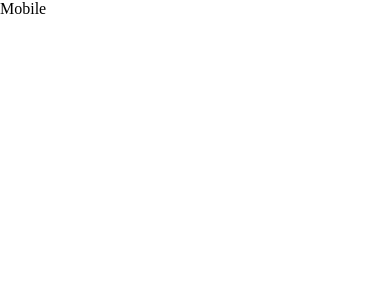
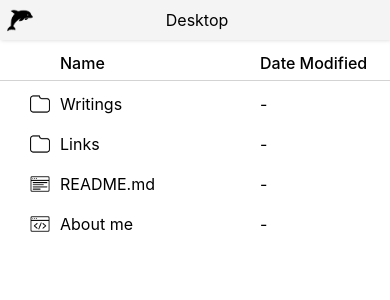
Before and after one commit to jzfqiu/DolphinOS, a React (Create React App) app: page / in a window 390 px wide. Shown: the top 300 px of the page. Built offline with nearby package versions, Linux system fonts and the light colour scheme.

Commit message:
Add basic mobile support

```diff
--- a/src/App.tsx
+++ b/src/App.tsx
@@ -1,8 +1,9 @@
 import React, { useEffect, useState } from "react";
+import Mobile from "./components/Mobile";
 import System from "./components/System";
 
 
-export default function App(props: {}) {
+export default function App() {
     // https://stackoverflow.com/questions/39435395/reactjs-how-to-determine-if-the-application-is-being-viewed-on-mobile-or-deskto
     const [width, setWidth] = useState<number>(window.innerWidth);
 
@@ -19,7 +20,7 @@ export default function App(props: {}) {
     const isMobile = width <= 768;
 
     if (isMobile)
-        return <div>Mobile</div>;
+        return <Mobile/>;
     else
         return <System/>;
 }
--- a/src/Components/Folder.tsx
+++ b/src/Components/Folder.tsx
@@ -8,6 +8,7 @@ const applications = applications_data as Applications;
 
 type FolderProps = {
 	appData: FolderAppData;
+    mobile?: boolean;
 };
 
 export default function Folder(props: FolderProps) {
@@ -22,22 +23,25 @@ export default function Folder(props: FolderProps) {
 	}
 	const dispatch = useDispatch();
 
+	function mount(program: string) {
+		// if program is a link, open it in a new tab in the browser
+		if (applications[program].type === "Link") {
+			window
+				.open((applications[program] as LinkAppData).url, "_blank")
+				?.focus();
+		} else {
+			dispatch({ type: "window/mount", payload: program });
+		}
+	}
+
 	function buildFolderItems(program: string) {
 		const appData = applications[program];
 		return (
 			<div
 				key={program}
 				className={`FolderItem ${program === selected ? "selected" : ""}`}
-                onDoubleClick={() =>{
-                    // if program is a link, open it in a new tab in the browser
-                    if (applications[program].type === "Link") {
-                        window
-                            .open((applications[program] as LinkAppData).url, "_blank")
-                            ?.focus();
-                    } else {
-                        dispatch({ type: "window/mount", payload: program })
-                    }
-                }}
+				onDoubleClick={() => props.mobile ? undefined : mount(program)}
+				onClick={() => props.mobile ?  mount(program) : undefined}
 				onMouseDown={(e) => selectFolderItem(program, e)}
 			>
 				<img src={getIcon(appData.type)} alt={appData.type}></img>
--- a/src/Components/Mobile.tsx
+++ b/src/Components/Mobile.tsx
@@ -1,15 +1,43 @@
 import React from "react";
-// import {
-//     AppData,
-//     FolderAppData,
-//     FileAppData,
-//     getIcon,
-//     applications,
-// } from "./Utils";
+import { useDispatch, useSelector } from "react-redux";
+import { RootState } from "../store";
+import { applications, buildContent } from "./Utils";
+import cross from "../assets/icons/cross.svg";
+import dolphin from "../assets/icons/dolphin.png";
+import "../styles/Mobile.sass";
 
+export default function Mobile(props: {}) {
+	const dispatch = useDispatch();
+	const windowInFocus = useSelector(
+		(state: RootState) => state.window.windowInFocus
+	);
 
+	let program = windowInFocus;
+	if (program === "") program = "desktop";
 
-export default function Mobile(props: {}){
+	const appData = applications[program];
 
-    return <div></div>
+	return (
+		<div className="Mobile">
+			<div className="MobileHeader">
+				{program === "desktop" ? (
+					<img src={dolphin} alt={"Dolphin"}></img>
+				) : (
+					<img
+                    className="MobileHeaderClose"
+						src={cross}
+						alt={"Close"}
+						onClick={() => {
+							dispatch({ type: "window/unmount", payload: program });
+						}}
+					/>
+				)}
+				<p>{appData.title}</p>
+                <span></span>
+			</div>
+            <div className="MobileContent">
+            {buildContent(appData, true)}
+            </div>
+		</div>
+	);
 }
--- a/src/Components/System.tsx
+++ b/src/Components/System.tsx
@@ -1,14 +1,10 @@
 import React, { useEffect } from "react";
 import Window from "./Window";
 import Icon from "./Icon";
-import Markdown from "./Markdown";
-import Folder from "./Folder";
-import Browser from "./Browser";
 import {
-    AppData,
     FolderAppData,
-    FileAppData,
     applications,
+    buildContent,
 } from "./Utils";
 import { RootState } from "../store";
 import { useSelector, useDispatch } from "react-redux";
@@ -16,26 +12,10 @@ import "../styles/System.sass";
 import Taskbar from "./Taskbar";
 
 
-// Link type contents are handled in System component
-function buildWindowContent(appData: AppData) {
-    switch (appData.type) {
-        case "Document":
-            return <Markdown appData={appData as FileAppData} />;
-        case "Folder":
-            return <Folder appData={appData as FolderAppData} />;
-        case "Image":
-            return <div>TODO</div>;
-        case "HTML":
-            return <Browser appData={appData as FileAppData} />;
-        default:
-            return <div>Unknown Contents</div>;
-    }
-}
-
 function buildWindow(program: string) {
     return (
         <Window key={program} program={program}>
-            {buildWindowContent(applications[program])}
+            {buildContent(applications[program])}
         </Window>
     );
 }
--- a/src/Components/Utils.tsx
+++ b/src/Components/Utils.tsx
@@ -5,6 +5,10 @@ import linkIcon from "../assets/icons/link.png";
 import imageIcon from "../assets/icons/picture.png";
 
 import applications_data from "../assets/appData.json";
+import React from "react";
+import Markdown from "./Markdown";
+import Folder from "./Folder";
+import Browser from "./Browser";
 export const applications = applications_data as Applications;
 
 /*
@@ -74,3 +78,19 @@ export function getPaths() {
 export function setAddressBar(path: string) {
     window.history.replaceState(null, "", getPaths().baseUrl + '/' + path);
 }
+
+// Link type contents are handled in Folder component
+export function buildContent(appData: AppData, mobile=false) {
+    switch (appData.type) {
+        case "Document":
+            return <Markdown appData={appData as FileAppData} />;
+        case "Folder":
+            return <Folder appData={appData as FolderAppData} mobile={mobile} />;
+        case "Image":
+            return <div>TODO</div>;
+        case "HTML":
+            return <Browser appData={appData as FileAppData} />;
+        default:
+            return <div>Unknown Contents</div>;
+    }
+}
--- a/src/assets/appData.json
+++ b/src/assets/appData.json
@@ -2,7 +2,7 @@
 	"desktop": {
 		"type": "Folder",
 		"date": "-",
-		"title": "Some Folder",
+		"title": "Desktop",
 		"files": ["writings", "links", "readme", "about"]
 	},
 	"404": {
--- a/src/styles/Folder.sass
+++ b/src/styles/Folder.sass
@@ -5,7 +5,7 @@
 
 
 .FolderItem
-	height: 35px
+	min-height: 35px
 	user-select: none
 	display: grid
 	grid-template-columns: 40px minmax(150px, auto) 100px 120px
--- /dev/null
+++ b/src/styles/Mobile.sass
@@ -0,0 +1,31 @@
+@use "Common"
+
+.Mobile
+    width: 100%
+    height: 100%
+    font-family: -apple-system, BlinkMacSystemFont, "Segoe UI", Roboto, Helvetica, Arial, sans-serif, "Apple Color Emoji", "Segoe UI Emoji", "Segoe UI Symbol"
+
+    .MobileHeader
+        @include Common.flex-and-center
+        background-color: Common.$SystemBackground
+        width: 100%
+        filter: drop-shadow(1px 0 2px lightgray)
+
+        & img
+            width: 30px
+            margin: 5px
+        & p
+            width: calc( 100% - 40px )
+            text-align: center
+        & span
+            width: 40px
+        & .MobileHeaderClose
+            width: 20px
+            margin: 10px
+
+    .FolderItem
+        margin-bottom: 5px
+        grid-template-columns: 40px minmax(200px, auto) 0 110px
+        gap: 5px 0
+        & div
+            white-space: normal
```
Lines whose indentation alone changed are shown as unchanged.
